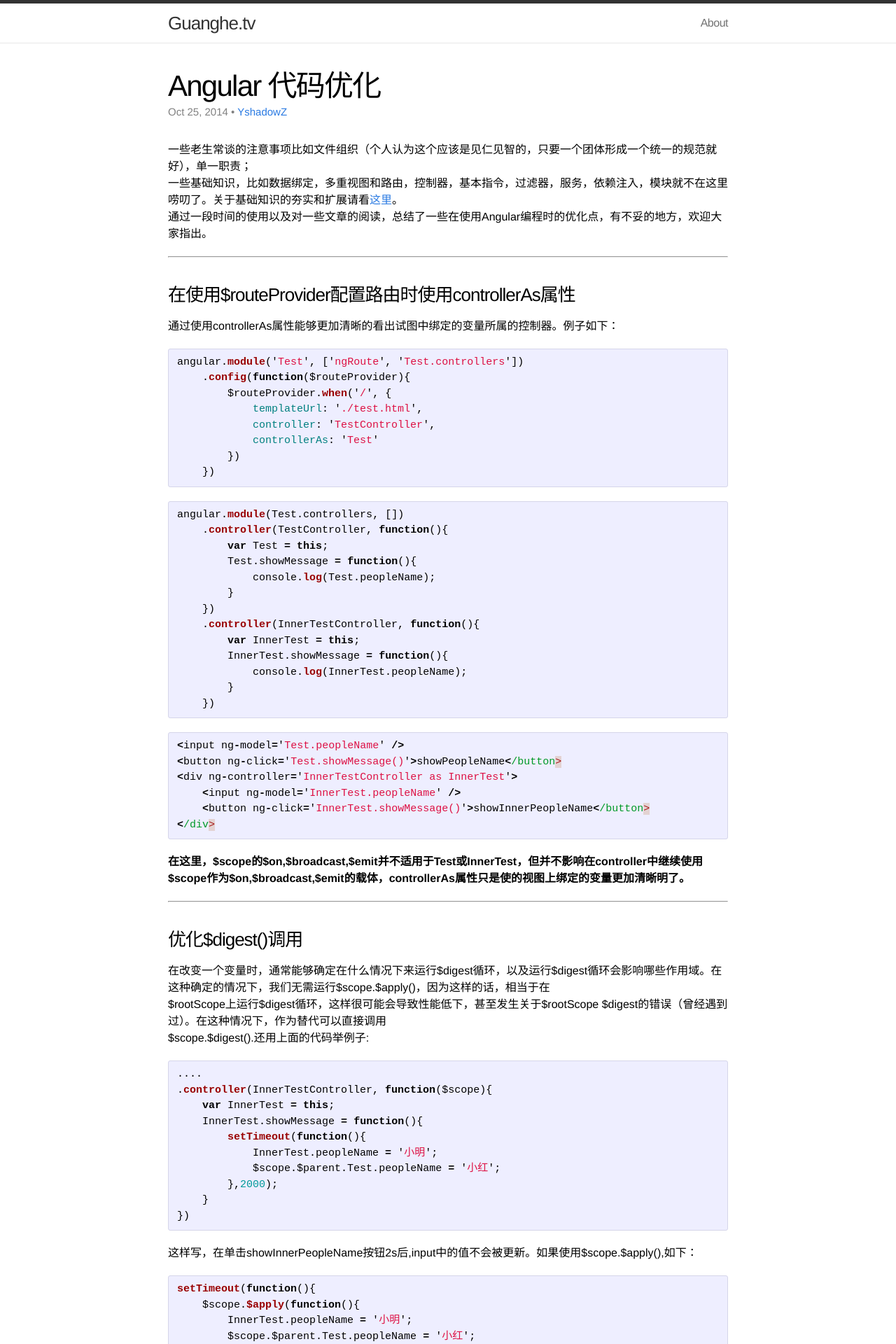
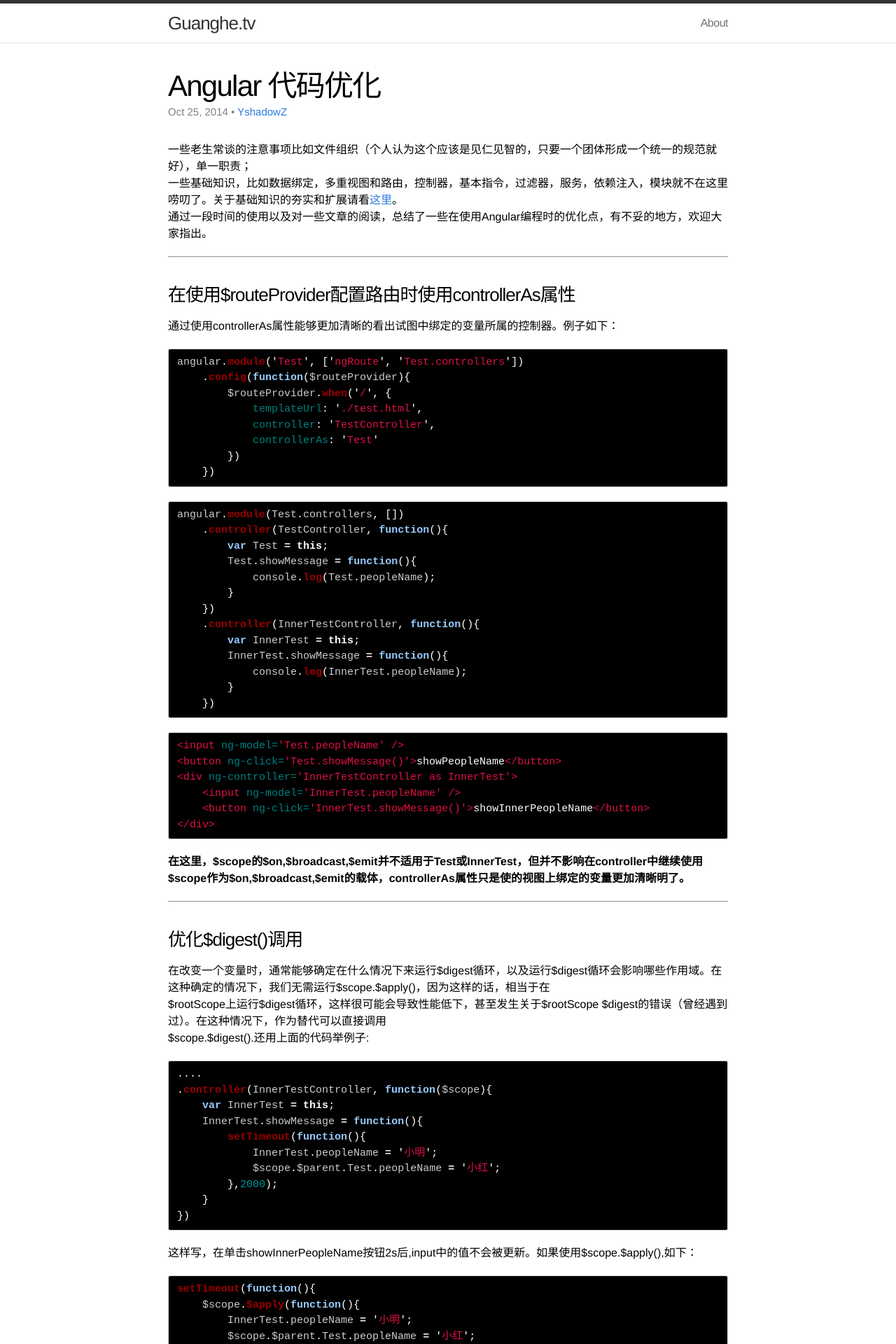
Before and after one commit to guanghetv/guanghetv.github.io, a Jekyll site: the page built from _posts/2014-10-25-Angular-coding-Optimization.markdown, in a window 1280 px wide. Shown: the top 1920 px of the page at 70% size. Built offline with Jekyll 4.4.1, drawn with Linux system fonts in a browser that asks for light colours; Markdown is read by kramdown in place of the engine named in the settings; comment, search, counter and statistics services are not loaded.

````diff
--- a/_posts/2014-10-25-Angular-coding-Optimization.markdown
+++ b/_posts/2014-10-25-Angular-coding-Optimization.markdown
@@ -40,7 +40,7 @@ angular.module(Test.controllers, [])
     })
 ```
 
-```javascript
+```html
 <input ng-model='Test.peopleName' />
 <button ng-click='Test.showMessage()'>showPeopleName</button>
 <div ng-controller='InnerTestController as InnerTest'>
--- a/css/main.css
+++ b/css/main.css
@@ -412,3 +412,34 @@ a:visited { color: #205caa; }
 p{
 	white-space: pre-line;
 }
+
+
+/**
+* Highlight Style
+*/
+.post pre,
+.post code{
+  color: white;
+  background-color: #000;
+}
+
+
+.highlight .kd{
+  color: #96CBFE;
+}
+
+.highlight .nx{
+  color: #ccc;
+}
+
+.highlight .o{
+  color: #EDEDED;
+}
+
+.highlight .p{
+  color: white;
+}
+
+.highlight .nt{
+  color: #d14;
+}
````
Also changed, not shown: _posts/2014-10-11-http-api-design.markdown (+5 -5 lines), _posts/2014-12-10-analysis-of-data-visualization-on-nodejs.markdown (added, +130 -0 lines).
